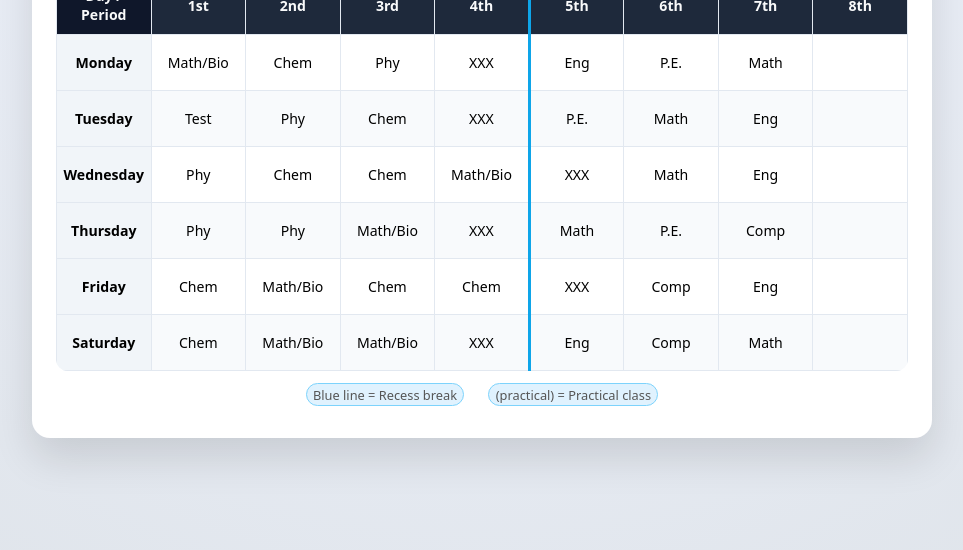
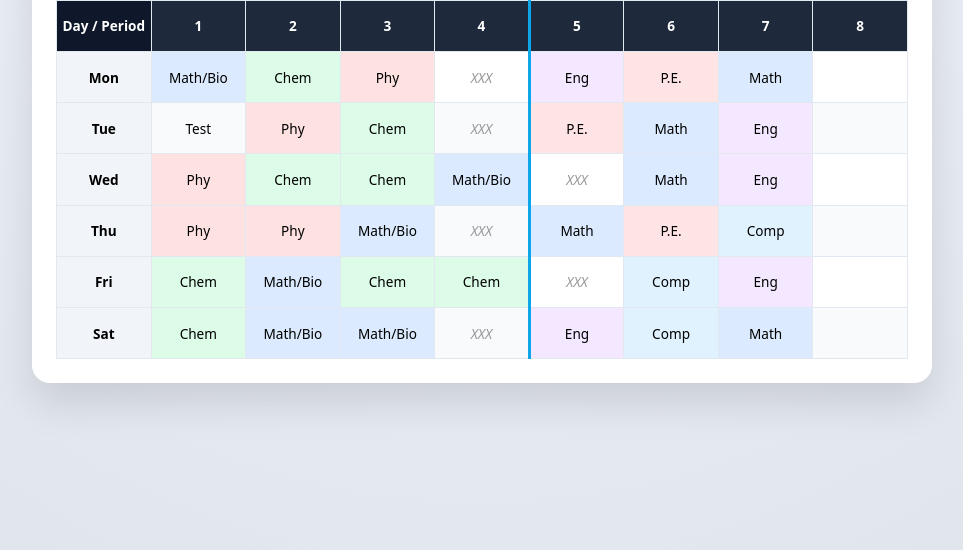
Before and after one commit to ArmaanParida/tt, a plain HTML site: page tt.html in a window 1280 px wide. Shown: the part 250-800 px from the top of the page, without its empty margins (158-1121 px from the left). Drawn offline with Linux system fonts and the light colour scheme.

Commit message:
Update tt.html

```diff
--- a/tt.html
+++ b/tt.html
@@ -13,10 +13,6 @@
       font-family: system-ui, sans-serif;
     }
 
-    html, body {
-      height: 100%;
-    }
-
     body {
       min-height: 100vh;
       display: flex;
@@ -24,7 +20,6 @@
       align-items: center;
       padding: 1.5rem;
       background: radial-gradient(circle at top, #f0f4ff, #dfe4ea);
-      overflow: auto; /* you can scroll on small screens if needed */
     }
 
     .wrapper {
@@ -33,49 +28,44 @@
       background: #ffffff;
       border-radius: 18px;
       box-shadow: 0 20px 40px rgba(0, 0, 0, 0.12);
-      padding: 1.5rem 1.5rem 2rem;
+      padding: 1.5rem;
     }
 
     h1 {
       text-align: center;
-      margin-bottom: 0.75rem;
-      font-size: clamp(1.4rem, 2.2vw, 2rem);
-    }
-
-    .subtitle {
-      text-align: center;
-      margin-bottom: 1.25rem;
-      font-size: clamp(0.8rem, 1.3vw, 0.95rem);
-      color: #555;
-    }
-
-    .table-container {
-      /* no forced scroll, table just shrinks to fit */
+      margin-bottom: 1rem;
     }
 
     table {
       border-collapse: collapse;
       width: 100%;
+      table-layout: fixed;
       text-align: center;
-      border-radius: 12px;
-      overflow: hidden;
-      table-layout: fixed; /* equal column widths */
-      font-size: clamp(0.65rem, 1.1vw, 0.9rem); /* auto scale with screen */
+      font-size: 0.85rem;
     }
 
     thead {
       background: #1e293b;
-      color: #f9fafb;
+      color: white;
     }
 
-    th,
-    td {
+    th, td {
       padding: 0.6rem 0.3rem;
       border: 1px solid #e2e8f0;
-      white-space: normal;
-      text-align: center;
-      vertical-align: middle;
-      height: 3.5rem; /* same height for all boxes */
+      height: 3.2rem;
+    }
+
+    td.day {
+      background: #f1f5f9;
+      font-weight: bold;
+    }
+
+    th.period {
+      background: #0f172a;
+    }
+
+    .recess-sep {
+      border-left: 3px solid #0ea5e9;
     }
 
     tbody tr:nth-child(even) {
@@ -86,145 +76,112 @@
       background: #e0f2fe;
     }
 
-    th.period {
-      background: #0f172a;
-    }
+    /* SUBJECT COLORS */
+    .math { background: #dbeafe; }
+    .phy { background: #fee2e2; }
+    .chem { background: #dcfce7; }
+    .bio { background: #fef9c3; }
+    .eng { background: #f3e8ff; }
+    .pe { background: #ffe4e6; }
+    .comp { background: #e0f2fe; }
+    .free { color: #999; font-style: italic; }
 
-    td.day {
-      background: #f1f5f9;
-      font-weight: 600;
-    }
-
-    th.recess-sep,
-    td.recess-sep {
-      border-left: 3px solid #0ea5e9;
-    }
-
-    .legend {
-      margin-top: 0.75rem;
-      font-size: clamp(0.65rem, 1vw, 0.8rem);
-      color: #555;
-      display: flex;
-      justify-content: center;
-      gap: 1.5rem;
-      flex-wrap: wrap;
-    }
-
-    .badge {
-      padding: 0.1rem 0.4rem;
-      border-radius: 999px;
-      background: #e0f2fe;
-      border: 1px solid #7dd3fc;
-    }
-
-    .practical {
-      font-size: 0.8em;
-      opacity: 0.9;
-      display: block;
-      margin-top: 0.15rem;
-    }
   </style>
 </head>
+
 <body>
   <div class="wrapper">
     <h1>School Timetable</h1>
-    <p class="subtitle">Weekly schedule</p>
 
-    <div class="table-container">
     <table>
       <thead>
         <tr>
           <th class="period">Day / Period</th>
-            <th>1st</th>
-            <th>2nd</th>
-            <th>3rd</th>
-            <th>4th</th>
-            <th class="recess-sep">5th</th>
-            <th>6th</th>
-            <th>7th</th>
-            <th>8th</th>
+          <th>1</th>
+          <th>2</th>
+          <th>3</th>
+          <th>4</th>
+          <th class="recess-sep">5</th>
+          <th>6</th>
+          <th>7</th>
+          <th>8</th>
         </tr>
       </thead>
+
       <tbody>
         <tr>
-    <td class="day">Monday</td>
-    <td>Math/Bio</td>
-    <td>Chem</td>
-    <td>Phy</td>
-    <td>XXX</td>
-    <td class="recess-sep">Eng</td>
-    <td>P.E.</td>
-    <td>Math</td>
+          <td class="day">Mon</td>
+          <td class="math">Math/Bio</td>
+          <td class="chem">Chem</td>
+          <td class="phy">Phy</td>
+          <td class="free">XXX</td>
+          <td class="eng recess-sep">Eng</td>
+          <td class="pe">P.E.</td>
+          <td class="math">Math</td>
           <td></td>
         </tr>
 
         <tr>
-    <td class="day">Tuesday</td>
+          <td class="day">Tue</td>
           <td>Test</td>
-    <td>Phy</td>
-    <td>Chem</td>
-    <td>XXX</td>
-    <td class="recess-sep">P.E.</td>
-    <td>Math</td>
-    <td>Eng</td>
+          <td class="phy">Phy</td>
+          <td class="chem">Chem</td>
+          <td class="free">XXX</td>
+          <td class="pe recess-sep">P.E.</td>
+          <td class="math">Math</td>
+          <td class="eng">Eng</td>
           <td></td>
         </tr>
 
         <tr>
-    <td class="day">Wednesday</td>
-    <td>Phy</td>
-    <td>Chem</td>
-    <td>Chem</td>
-    <td>Math/Bio</td>
-    <td class="recess-sep">XXX</td>
-    <td>Math</td>
-    <td>Eng</td>
+          <td class="day">Wed</td>
+          <td class="phy">Phy</td>
+          <td class="chem">Chem</td>
+          <td class="chem">Chem</td>
+          <td class="math">Math/Bio</td>
+          <td class="free recess-sep">XXX</td>
+          <td class="math">Math</td>
+          <td class="eng">Eng</td>
           <td></td>
         </tr>
 
         <tr>
-    <td class="day">Thursday</td>
-    <td>Phy</td>
-    <td>Phy</td>
-    <td>Math/Bio</td>
-    <td>XXX</td>
-    <td class="recess-sep">Math</td>
-    <td>P.E.</td>
-    <td>Comp</td>
+          <td class="day">Thu</td>
+          <td class="phy">Phy</td>
+          <td class="phy">Phy</td>
+          <td class="math">Math/Bio</td>
+          <td class="free">XXX</td>
+          <td class="math recess-sep">Math</td>
+          <td class="pe">P.E.</td>
+          <td class="comp">Comp</td>
           <td></td>
         </tr>
 
         <tr>
-    <td class="day">Friday</td>
-    <td>Chem</td>
-    <td>Math/Bio</td>
-    <td>Chem</td>
-    <td>Chem</td>
-    <td class="recess-sep">XXX</td>
-    <td>Comp</td>
-    <td>Eng</td>
+          <td class="day">Fri</td>
+          <td class="chem">Chem</td>
+          <td class="math">Math/Bio</td>
+          <td class="chem">Chem</td>
+          <td class="chem">Chem</td>
+          <td class="free recess-sep">XXX</td>
+          <td class="comp">Comp</td>
+          <td class="eng">Eng</td>
           <td></td>
         </tr>
 
         <tr>
-    <td class="day">Saturday</td>
-    <td>Chem</td>
-    <td>Math/Bio</td>
-    <td>Math/Bio</td>
-    <td>XXX</td>
-    <td class="recess-sep">Eng</td>
-    <td>Comp</td>
-    <td>Math</td>
+          <td class="day">Sat</td>
+          <td class="chem">Chem</td>
+          <td class="math">Math/Bio</td>
+          <td class="math">Math/Bio</td>
+          <td class="free">XXX</td>
+          <td class="eng recess-sep">Eng</td>
+          <td class="comp">Comp</td>
+          <td class="math">Math</td>
           <td></td>
         </tr>
       </tbody>
     </table>
   </div>
-
-    <div class="legend">
-      <span class="badge">Blue line = Recess break</span>
-      <span class="badge">(practical) = Practical class</span>
-    </div>
-  </div>
 </body>
 </html>
```
Lines whose indentation alone changed are shown as unchanged.
